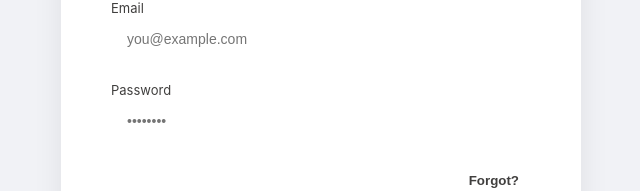
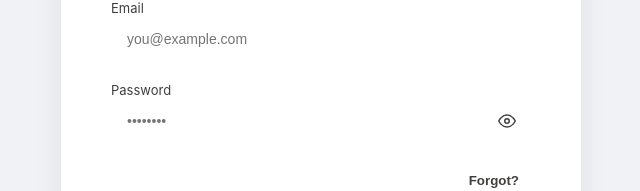
Before and after one commit to simaruhussen/Personal-Finance-Tracker, a React (Vite) app: page /login in a window 1280 px wide. Shown: the part 285-476 px from the top of the page, without its empty margins (275-915 px from the left). Built offline with nearby package versions, Linux system fonts and the light colour scheme.

Commit message:
add-eye-icon

```diff
--- a/src/pages/SignIn.tsx
+++ b/src/pages/SignIn.tsx
@@ -1,6 +1,7 @@
-import React, { useMemo, type JSX } from "react";
+import React, { useMemo, useState, type JSX } from "react";
 import { useForm } from "react-hook-form";
 import { useLocation, useNavigate } from "react-router-dom";
+import { FiEye, FiEyeOff } from "react-icons/fi";
 import { mutationErrorToMessage, useLoginMutation } from "../features/auth/mutations";
 
 type FormValues = {
@@ -15,6 +16,8 @@ export default function SignIn(): JSX.Element {
   const loginMutation = useLoginMutation();
   const navigate = useNavigate();
   const location = useLocation();
+
+  const [showPassword, setShowPassword] = useState(false);
 
   const from = useMemo(() => {
     const state = location.state as { from?: unknown } | null;
@@ -78,18 +81,57 @@ export default function SignIn(): JSX.Element {
 
           <div style={{ width: "100%", marginTop: 6 }}>
             <label className="auth-label" htmlFor="password">Password</label>
+
+            <div style={{ position: "relative", width: "100%" }}>
               <input
                 id="password"
-              type="password"
+                type={showPassword ? "text" : "password"}
                 className="auth-input"
                 {...register("password", { required: "Password is required" })}
                 placeholder="••••••••"
-              style={{ width: "100%", color: "rgb(var(--accent-rgb))" }}
+                style={{
+                  width: "100%",
+                  color: "rgb(var(--accent-rgb))",
+                  paddingRight: 44, // space for the eye button
+                }}
+                aria-describedby={formState.errors.password ? "password-error" : undefined}
               />
-            {formState.errors.password && <div style={{ color: "#b91c1c", fontSize: 13 }}>{String(formState.errors.password.message)}</div>}
+
+              <button
+                type="button"
+                onClick={() => setShowPassword((s) => !s)}
+                aria-label={showPassword ? "Hide password" : "Show password"}
+                aria-pressed={showPassword}
+                className="auth-ghost"
+                style={{
+                  position: "absolute",
+                  right: 8,
+                  top: "50%",
+                  transform: "translateY(-50%)",
+                  height: 32,
+                  width: 32,
+                  display: "inline-flex",
+                  alignItems: "center",
+                  justifyContent: "center",
+                  borderRadius: 8,
+                  padding: 4,
+                  background: "transparent",
+                  border: "none",
+                  cursor: "pointer",
+                  color: "rgb(var(--accent-rgb))",
+                }}
+              >
+                {showPassword ? <FiEyeOff size={18} /> : <FiEye size={18} />}
+              </button>
             </div>
 
-          {/* Forgot? above the button */}
+            {formState.errors.password && (
+              <div id="password-error" style={{ color: "#b91c1c", fontSize: 13 }}>
+                {String(formState.errors.password.message)}
+              </div>
+            )}
+          </div>
+
           <div style={{ width: "100%", display: "flex", justifyContent: "flex-end", marginTop: 12 }}>
             <button
               type="button"
@@ -101,7 +143,6 @@ export default function SignIn(): JSX.Element {
             </button>
           </div>
 
-          {/* Sign in button */}
           <div style={{ display: "flex", justifyContent: "center", width: "100%", marginTop: 8 }}>
             <button
               type="submit"
@@ -119,7 +160,6 @@ export default function SignIn(): JSX.Element {
             </div>
           )}
 
-          {/* bottom-right single inline unit using CSS variable based color */}
           <div style={{ width: "100%", marginTop: 16, display: "flex", justifyContent: "flex-end", alignItems: "center", gap: 8 }}>
             <div style={{ color: "rgba(var(--accent-rgb),0.85)", fontSize: 14, marginRight: 6 }}>Don't have an account?</div>
             <button
```
Lines whose indentation alone changed are shown as unchanged.
